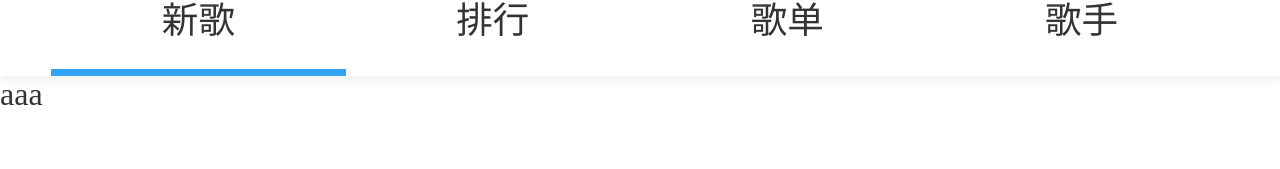
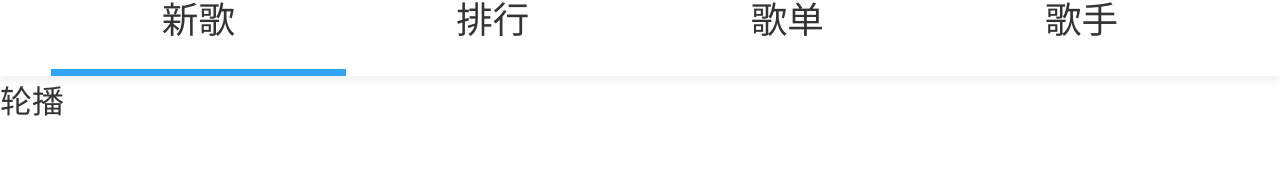
Before and after one commit to maoyeyang/react-kugou, a React app: page /#/home/newsong in a window 1280 px wide. Shown: the part 131-300 px from the top of the page. Built offline with nearby package versions, Linux system fonts and the light colour scheme.

Commit message:
withRoute

```diff
--- a/src/components/tabbar/index.tsx
+++ b/src/components/tabbar/index.tsx
@@ -1,12 +1,18 @@
 import * as React from 'react'
 import { Dispatch } from 'redux'
 import { connect } from 'react-redux'
-import { Link } from 'react-router-dom'
-import { ITabbarModel, IStoreModel } from 'model'
+import { Link, withRouter, RouteComponentProps } from 'react-router-dom'
+import { IStoreModel } from 'model'
 import * as actions from 'store/actions'
 import './index.styl'
 
-class Tabbar extends React.PureComponent<ITabbarModel, {}> {
+type PathParamsType = {}
+type TabbarModel = RouteComponentProps<PathParamsType> & {
+  tabbarItem: number
+  changeTabbarItem: (tabbarItem: number) => void
+}
+
+class Tabbar extends React.PureComponent<TabbarModel, {}> {
   public render() {
     const index = this.props.tabbarItem
     return (
@@ -70,7 +76,9 @@ const mapDispath = (dispatch: Dispatch) => {
   }
 }
 
-export default connect(
-  mapState,
-  mapDispath
-)(Tabbar)
+export default withRouter(
+  connect(
+    mapState,
+    mapDispath
+  )(Tabbar)
+)
--- a/src/model/componentsModel.ts
+++ /dev/null
@@ -1,5 +0,0 @@
-export interface ITabbarModel {
-  tabbarItem: number
-  changeTabbarItem: (tabbarItem: number) => void
-}
-export interface INewSongModel {}
--- a/src/pages/newSong/index.tsx
+++ b/src/pages/newSong/index.tsx
@@ -1,32 +1,20 @@
 import * as React from 'react'
-// import { Dispatch } from 'redux'
 import { connect } from 'react-redux'
-// import { Link } from 'react-router-dom'
-import { ITabbarModel } from 'model'
-// import * as actions from 'store/actions'
 import './index.styl'
+import { withRouter, RouteComponentProps } from 'react-router-dom'
 
-class NewSong extends React.PureComponent<ITabbarModel, {}> {
+type PathParamsType = {}
+type NewSongModel = RouteComponentProps<PathParamsType> & {}
+
+class NewSong extends React.PureComponent<NewSongModel, {}> {
   public render() {
-    return (
-      <div className="new-song">
-        <div className="swiper">aaa</div>
-      </div>
-    )
+    return <div className="new-song">轮播</div>
   }
 }
 
-// const mapState = (state: IStoreModel) => ({
-//   tabbarItem: state.global.tabbarItem
-// })
-// const mapDispath = (dispatch: Dispatch) => {
-//   return {
-//     changeTabbarItem: (payload: number) =>
-//       dispatch(actions.changeTabbarItem(payload))
-//   }
-// }
-
-export default connect(
-  null,
-  null
-)(NewSong)
+export default withRouter(
+  connect(
+    null,
+    null
+  )(NewSong)
+)
```
Also changed, not shown: src/model/index.ts (+8 -2 lines), src/model/stateModel.ts (deleted, +0 -7 lines), 1 other file (tests, documents, lock files or other folders).
